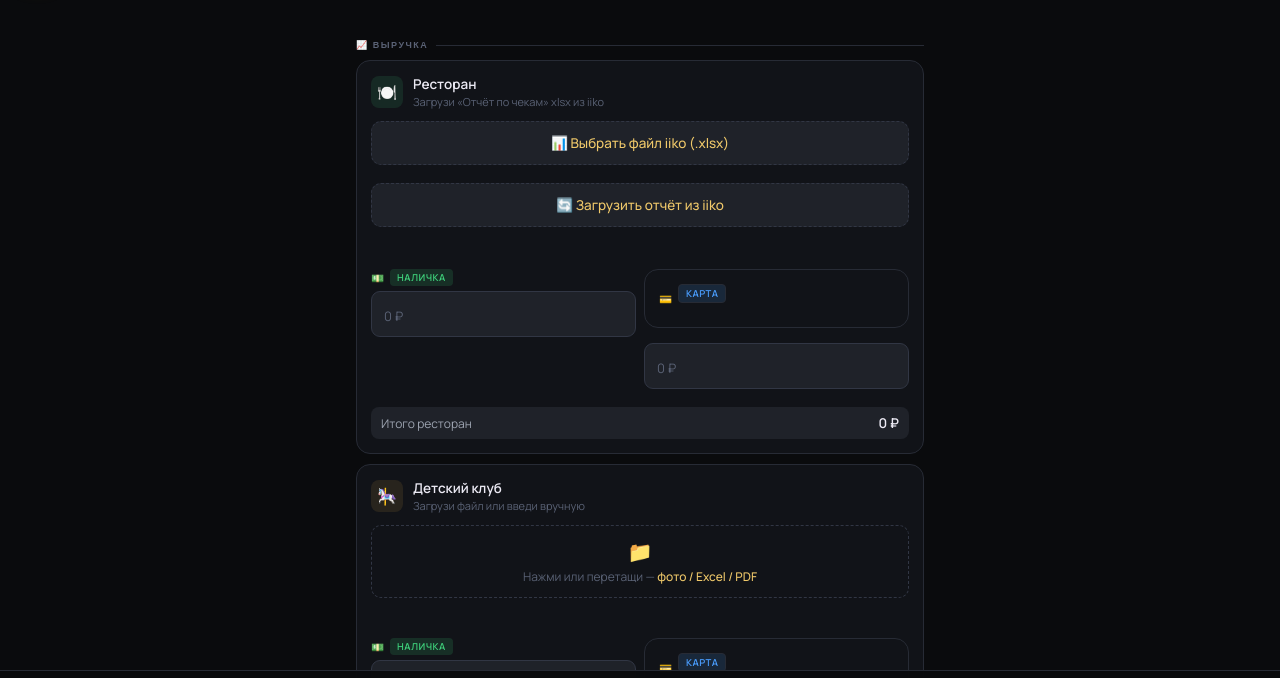
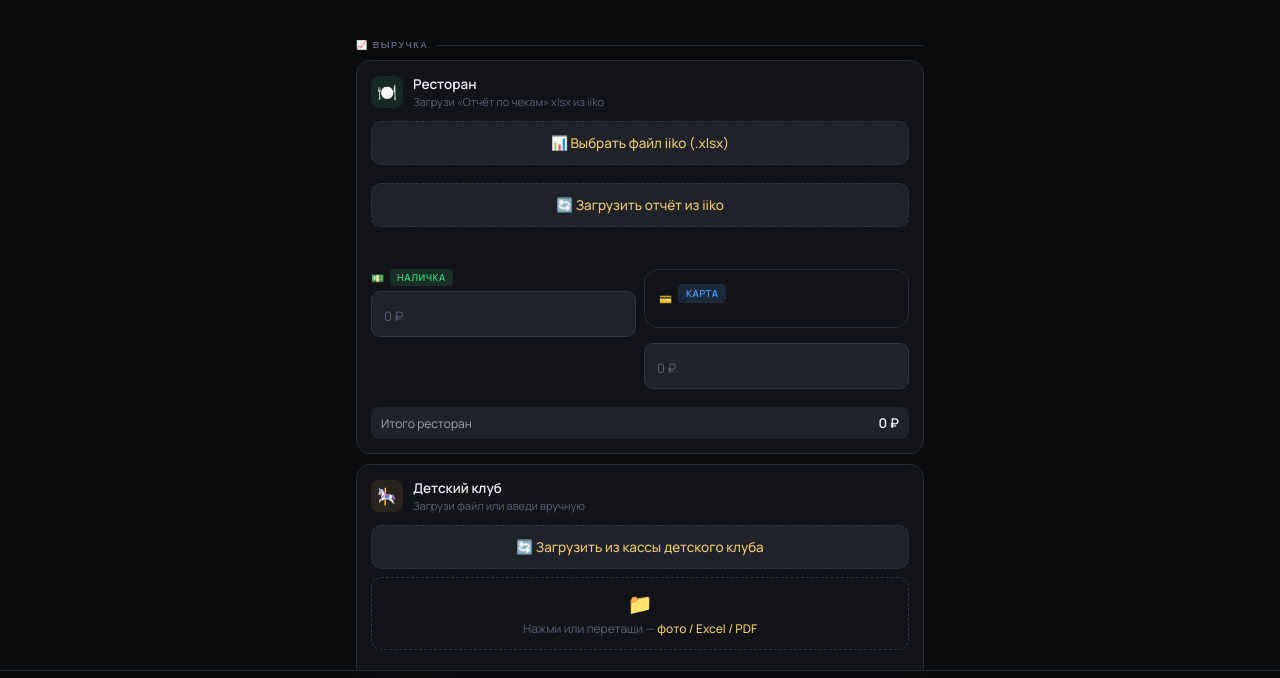
Before and after one commit to Planetarestweb/planeta-kassa, a website: page index.html in a window 1280 px wide. Shown: the part 67-745 px from the top of the page. Drawn offline with Linux system fonts and the light colour scheme; no server answers; a web font is replaced by a local one.

Commit message:
add club sync

```diff
--- a/index.html
+++ b/index.html
@@ -540,6 +540,9 @@ main { padding: 18px 16px 100px; max-width: 600px; margin: 0 auto; }
         <div class="card-sub">Загрузи файл или введи вручную</div>
       </div>
     </div>
+    <button type="button" class="upload-btn" onclick="loadClubFromKassa()">
+  🔄 Загрузить из кассы детского клуба
+</button>
     <div class="upload-zone">
       <input type="file" id="f-club" accept="image/*,application/pdf,.xlsx,.xls,.csv" multiple>
       <div class="uz-icon">📁</div>
@@ -1533,7 +1536,55 @@ async function extractAI(files, sid, vid, label) {
 const fmt = n => n.toLocaleString('ru-RU') + ' ₽';
 const v = id => parseFloat(document.getElementById(id)?.value)||0;
 let lastCalc = null;
-
+async function loadClubFromKassa() {
+  const st = document.getElementById('s-club');
+
+  try {
+    if (st) {
+      st.className = 'ai-status loading';
+      st.innerHTML = '<span class="spin"></span>Загружаю данные из кассы детского клуба…';
+    }
+
+    const res = await fetch('https://planeta-kassa.onrender.com/api/state');
+
+    if (!res.ok) {
+      throw new Error('Касса детского клуба не ответила');
+    }
+
+    const data = await res.json();
+    const sales = data.sales || [];
+
+    let cash = 0;
+    let card = 0;
+
+    sales.forEach(s => {
+      const price = Number(s.price) || 0;
+
+      if (s.cashier === 'card') {
+        card += price;
+      } else {
+        cash += price;
+      }
+    });
+
+    document.getElementById('v-club-cash').value = Math.round(cash);
+    document.getElementById('v-club-card').value = Math.round(card);
+
+    updateSplitTotal('club');
+
+    if (st) {
+      st.className = 'ai-status ok';
+      st.textContent =
+        `✅ Загружено: наличка ${fmt(Math.round(cash))}, карта ${fmt(Math.round(card))}`;
+    }
+
+  } catch (e) {
+    if (st) {
+      st.className = 'ai-status err';
+      st.textContent = '❌ Ошибка загрузки: ' + e.message;
+    }
+  }
+}
 function calculate() {
   const restCash=v('v-rest-cash'), restCard=v('v-rest-card');
   const clubCash=v('v-club-cash'), clubCard=v('v-club-card');
```
